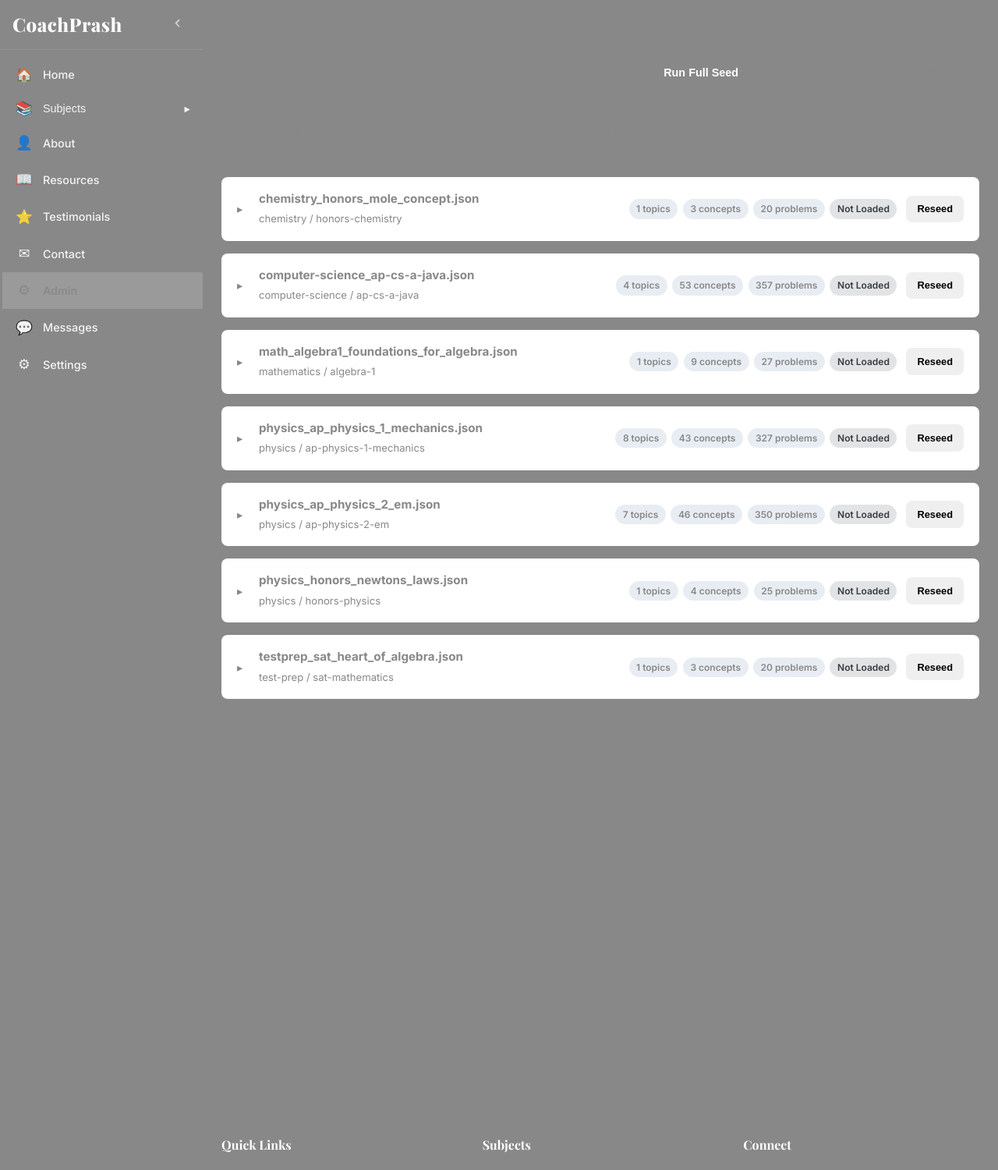
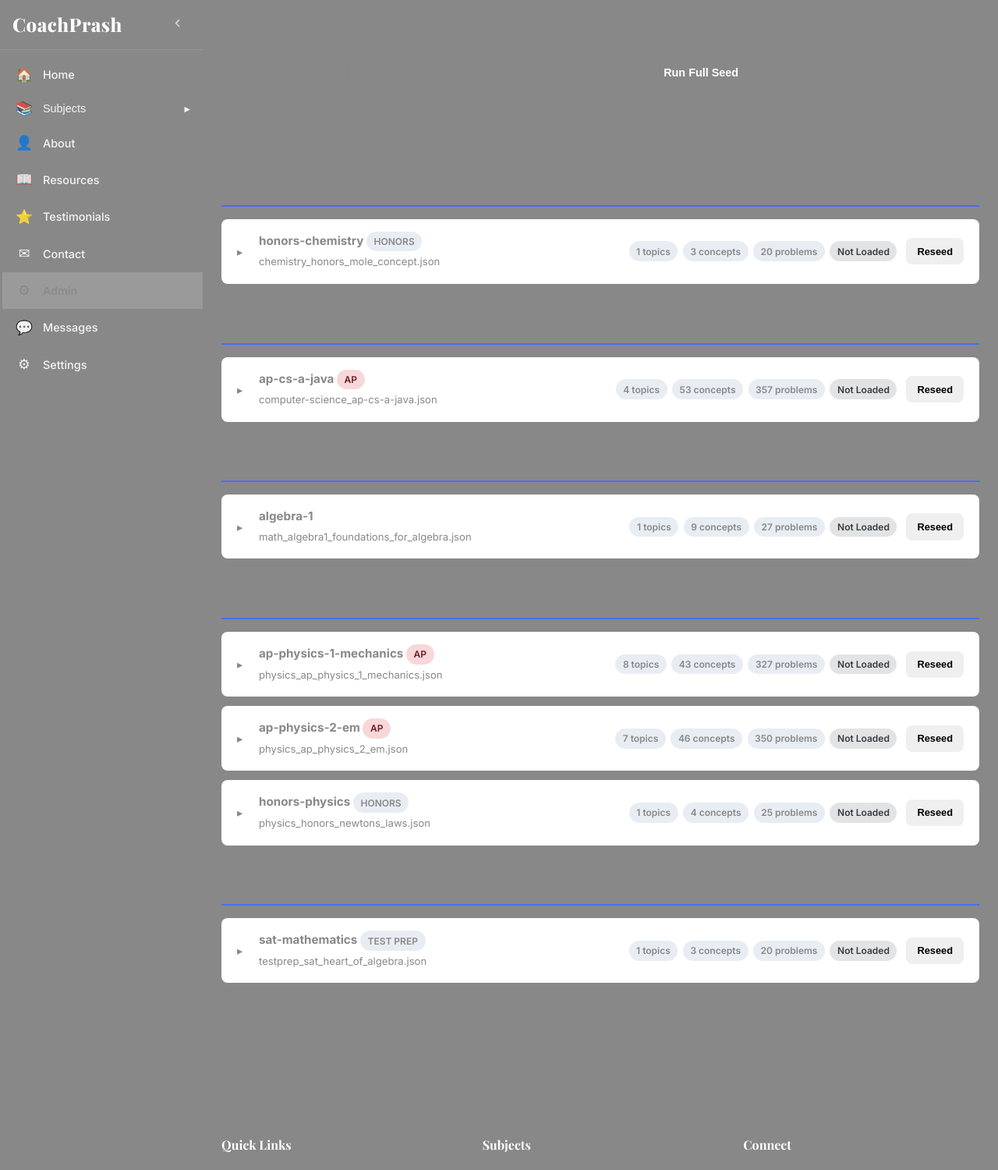
Before and after one commit to CoachPrash/CoachPrash, a Flask app: page /admin/seeds in a window 1280 px wide. Shown: the top 1500 px of the page at 78% size. Run offline with Flask 3, Linux system fonts and the light colour scheme; a user stored in the database is signed in; tables that the repository leaves empty hold one stand-in row (values such as "Sample post").

Commit message:
Redesign seed page: group by subject, add course-type badges
- Restructure seed page layout from flat list to Subject → Course hierarchy
- Add subject headings with course counts and visual dividers
- Show course name as primary label (filename secondary)
- Add course-type badges (AP, HONORS, TEST PREP) on each course card
- Update Admin Manual to v27.0 with new seed page docs

Co-Authored-By: Claude Opus 4.6 <noreply@anthropic.com>

```diff
--- a/app/static/css/style.css
+++ b/app/static/css/style.css
@@ -564,7 +564,13 @@ body.sidebar-collapsed .sidebar-footer {
 .badge-error { background: #F8D7DA; color: var(--danger); }
 .badge-warning-seed { background: #FFE0CC; color: #C35A00; }
 
-.seed-card { border: 1px solid var(--border-color); border-radius: 8px; margin-bottom: 1rem; overflow: hidden; }
+.seed-subject-group { margin-bottom: 2.5rem; }
+.seed-subject-group:last-child { margin-bottom: 0; }
+.seed-subject-header { display: flex; align-items: baseline; gap: 0.75rem; margin-bottom: 1rem; padding-bottom: 0.5rem; border-bottom: 2px solid var(--primary-color, #4a6cf7); }
+.seed-subject-header h2 { margin: 0; font-size: 1.25rem; font-weight: 700; color: var(--text-color); }
+.seed-subject-count { font-size: 0.85rem; color: var(--text-light); font-weight: 400; }
+
+.seed-card { border: 1px solid var(--border-color); border-radius: 8px; margin-bottom: 0.75rem; overflow: hidden; }
 .seed-header { display: flex; align-items: center; gap: 0.75rem; padding: 1rem 1.25rem; cursor: pointer; flex-wrap: wrap; background: var(--card-bg); }
 .seed-header:hover { background: var(--hover-bg, #f8f9fa); }
 .seed-info { flex: 1; min-width: 200px; }
--- a/app/templates/admin/manage_seeds.html
+++ b/app/templates/admin/manage_seeds.html
@@ -19,8 +19,9 @@
         </div>
 
         <p class="section-description">
-            Discovered <strong>{{ seed_files|length }}</strong> qhsJSON seed file(s) in <code>content/</code>.
-            Click a file to expand its topic/concept breakdown. Use <strong>Reseed</strong> to reload a file (replaces all problems).
+            Discovered <strong>{{ seed_files|length }}</strong> qhsJSON seed file(s) across
+            <strong>{{ subjects_grouped|length }}</strong> subject(s) in <code>content/</code>.
+            Click a course to expand its topic/concept breakdown. Use <strong>Reseed</strong> to reload a file.
         </p>
 
         {% if not seed_files %}
@@ -29,13 +30,24 @@
         </div>
         {% endif %}
 
-        {% for seed in seed_files %}
-        <div class="seed-card" id="seed-{{ loop.index }}">
+        {% for subj in subjects_grouped %}
+        <div class="seed-subject-group">
+            <div class="seed-subject-header">
+                <h2>{{ subj.name }}</h2>
+                <span class="seed-subject-count">{{ subj.seeds|length }} course{{ 's' if subj.seeds|length != 1 }}</span>
+            </div>
+
+            {% for seed in subj.seeds %}
+            <div class="seed-card" id="seed-{{ subj.slug }}-{{ loop.index }}">
                 <div class="seed-header" onclick="toggleSeedDetail(this)">
                     <span class="expand-icon">&#9656;</span>
                     <div class="seed-info">
-                    <strong class="seed-filename">{{ seed.filename }}</strong>
-                    <span class="seed-path">{{ seed.subject_name or seed.subject_slug }} / {{ seed.course_name or seed.course_slug }}</span>
+                        <strong class="seed-filename">{{ seed.course_name or seed.course_slug }}
+                            {% if seed.course_type and seed.course_type != 'standard' %}
+                                <span class="badge badge-{{ seed.course_type }}">{{ seed.course_type | replace('_', ' ') | upper }}</span>
+                            {% endif %}
+                        </strong>
+                        <span class="seed-path">{{ seed.filename }}</span>
                     </div>
                     <div class="seed-badges">
                         <span class="badge">{{ seed.file_stats.topics }} topics</span>
@@ -54,7 +66,7 @@
                     {% if seed.status != 'error' %}
                     <form method="POST" action="{{ url_for('admin_panel.reseed_file') }}"
                           class="inline-form" onclick="event.stopPropagation()"
-                      onsubmit="return confirm('Reseed {{ seed.filename }}?\n\nThis will DELETE and RECREATE all problems for every concept in this file.\n\nFile: {{ seed.file_stats.problems }} problems\nDB: {{ seed.db_stats.problems }} problems')">
+                          onsubmit="return confirm('Reseed {{ seed.course_name or seed.filename }}?\n\nThis will DELETE and RECREATE all problems for every concept in this file.\n\nFile: {{ seed.file_stats.problems }} problems\nDB: {{ seed.db_stats.problems }} problems')">
                         <input type="hidden" name="csrf_token" value="{{ csrf_token() }}">
                         <input type="hidden" name="filename" value="{{ seed.filename }}">
                         <button type="submit" class="btn btn-sm btn-warning">Reseed</button>
@@ -121,6 +133,8 @@
                 </div>
             </div>
             {% endfor %}
+        </div>
+        {% endfor %}
 
         <div class="section-footer">
             <a href="{{ url_for('admin_panel.dashboard') }}" class="btn btn-outline">&larr; Dashboard</a>
@@ -128,9 +142,46 @@
     </div>
 </section>
 
+<div id="seed-overlay" style="display:none; position:fixed; inset:0; background:rgba(0,0,0,0.6); z-index:9999; align-items:center; justify-content:center;">
+    <div style="background:#fff; border-radius:12px; padding:2.5rem 3rem; text-align:center; box-shadow:0 4px 24px rgba(0,0,0,0.3); max-width:400px;">
+        <div class="spinner" style="margin:0 auto 1rem; width:40px; height:40px; border:4px solid #e0e0e0; border-top-color:#4a6cf7; border-radius:50%; animation:spin 0.8s linear infinite;"></div>
+        <h3 style="margin:0 0 0.5rem;" id="seed-overlay-title">Seeding in progress...</h3>
+        <p style="color:#666; margin:0 0 0.5rem;" id="seed-overlay-file"></p>
+        <p style="color:#999; margin:0 0 0.5rem; font-variant-numeric:tabular-nums;" id="seed-overlay-timer">0s</p>
+        <p style="color:#aaa; margin:0; font-size:0.85rem;" id="seed-overlay-hint"></p>
+    </div>
+</div>
+<style>@keyframes spin { to { transform: rotate(360deg); } }</style>
+
 <script>
 function toggleSeedDetail(header) {
     header.closest('.seed-card').classList.toggle('expanded');
 }
+
+document.querySelectorAll('form.inline-form').forEach(function(form) {
+    form.addEventListener('submit', function(e) {
+        var filename = form.querySelector('input[name="filename"]');
+        var isFullSeed = !filename;
+        var overlay = document.getElementById('seed-overlay');
+        var title = document.getElementById('seed-overlay-title');
+        var fileEl = document.getElementById('seed-overlay-file');
+        var timer = document.getElementById('seed-overlay-timer');
+
+        title.textContent = isFullSeed ? 'Running full seed...' : 'Reseeding...';
+        fileEl.textContent = filename ? filename.value : 'All content files';
+        document.getElementById('seed-overlay-hint').textContent = isFullSeed
+            ? 'This usually takes 2\u20133 minutes. Sit tight!'
+            : 'This usually takes up to 30 seconds.';
+
+        var start = Date.now();
+        overlay.style.display = 'flex';
+        var interval = setInterval(function() {
+            var elapsed = Math.round((Date.now() - start) / 1000);
+            var min = Math.floor(elapsed / 60);
+            var sec = elapsed % 60;
+            timer.textContent = min > 0 ? min + 'm ' + sec + 's' : sec + 's';
+        }, 1000);
+    });
+});
 </script>
 {% endblock %}
```
Also changed, not shown: docs/ADMIN_MANUAL.md (+35 -11 lines). Lines whose indentation alone changed are shown as unchanged.
